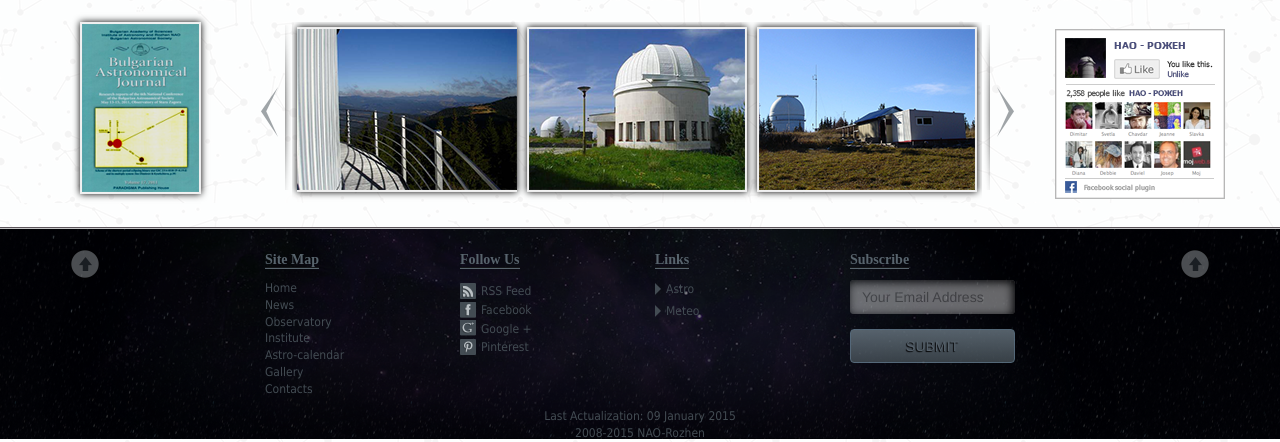
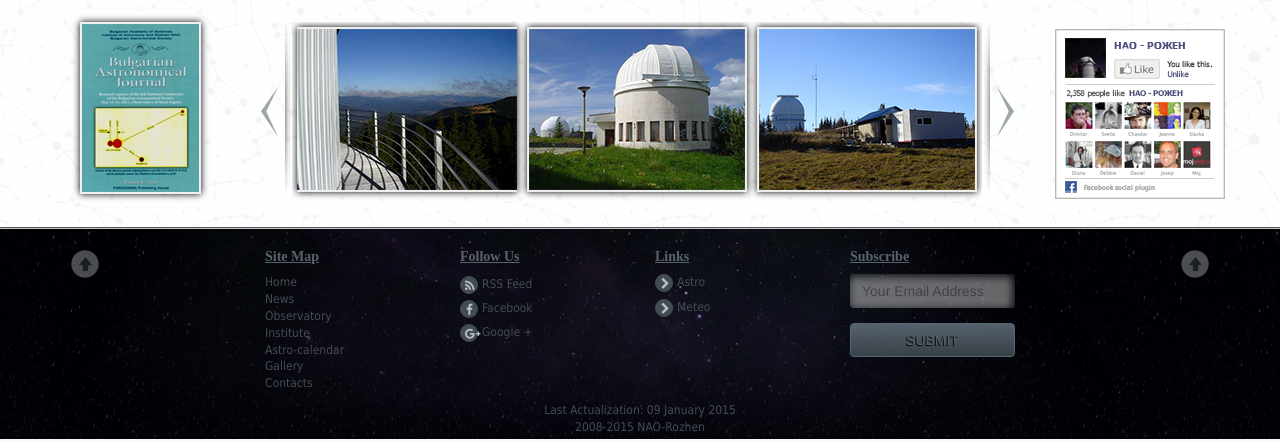
Before and after one commit to madwings/NAO-Rozhen, a CodeIgniter app: page /database/ in a window 1280 px wide. Shown: the part 805-1247 px from the top of the page. Run offline with CodeIgniter, Linux system fonts and the light colour scheme; some libraries are stand-ins or nearby versions.

Commit message:
change footer icons img with bootstrap font-awesome icons and put them into circles. add in header bootstrap cdn css for font-awesome. delete png images of social icons.

```diff
--- a/application/views/site/footer.php
+++ b/application/views/site/footer.php
@@ -9,66 +9,57 @@
 						<a href="#NAOHeader"><img  class="up" src="assets/images/icons/up.png" alt="up"></a>
 					</div>
 					<div class="col-lg-2 col-lg-offset-1">
-					<!-- ДА НАМАЛЯ КОЛОНАТА НА 1НА И ОТДОЛУ СЪЩО И
-					 ДА ПРОБВАМ ДАЛИ МНОГО ЩЕ СЕ РАЗБУТАТ. АКО НЕ СТАВА ДА ГИ
-					 ОСТАВЯ НА ДВЕ-->
-						<span class="title"><?php echo lang('site_map'); ?></span>
+						<h5 class="title"><?php echo lang('site_map'); ?></h5>
 						<ul class="links">
-							<a href="#"><li><?php echo lang('home'); ?></li></a>
-							<a href="#"><li><?php echo lang('news'); ?></li></a>
-							<a href="#"><li><?php echo lang('observatory'); ?></li></a>
-							<a href="#"><li><?php echo lang('institute'); ?></li></a>
-							<a href="#"><li><?php echo lang('astro_calendar'); ?></li></a>
-							<a href="#"><li><?php echo lang('gallery'); ?></li></a>
-							<a href="#"><li><?php echo lang('contacts'); ?></li></a>
+							<li><a href="#"><?php echo lang('home'); ?></a></li>
+							<li><a href="#"><?php echo lang('news'); ?></a></li>
+							<li><a href="#"><?php echo lang('observatory'); ?></a></li>
+							<li><a href="#"><?php echo lang('institute'); ?></a></li>
+							<li><a href="#"><?php echo lang('astro_calendar'); ?></a></li>
+							<li><a href="#"><?php echo lang('gallery'); ?></a></li>
+							<li><a href="#"><?php echo lang('contacts'); ?></a></li>
 						</ul>
 					</div>
 					<div class="col-lg-2">
-						<span class="title"><?php echo lang('follow_us'); ?></span>
+						<h5 class="title"><?php echo lang('follow_us'); ?></h5>
 						<ul class="links" id="follow">
-							<a href="#">
-
-								<li>
-									<img src="assets/images/icons/rss.png" alt="rss">
+							<li>
+								<a href="#">
+									<span class="IconBoot"><i class="fa fa-rss"></i></span>
 									<span class="socialSpan"><span class="text-uppercase">rss</span> Feed</span>
-								</li>
-							</a>
-							<a href="#">
-								<li>
-									<img src="assets/images/icons/fBook.png" alt="fBook">
+								</a>
+							</li>
+							<li>
+								<a href="#">
+									<span class="IconBoot"><i class="fa fa-facebook" id="fb-icon"></i></span>
 									<span class="socialSpan">Facebook</span>
-								</li>
-							</a>
-							<a href="#">
-								<li>
-									<img src="assets/images/icons/gPlus.png" alt="gPlus">
+								</a>
+							</li>
+							<li>
+								<a href="#">
+									<span class="IconBoot"><i class="fa fa-google-plus"></i></span>
 									<span class="socialSpan">Google &#43;</span>
-								</li>
-							</a>
-							<a href="#">
-								<li>
-									<img src="assets/images/icons/pint.png" alt="pint">
+								</a>
+							</li>
+							<!--<li>
+								<a href="#">
+									<span class="IconBoot"><i class="fa fa-pinterest"></i></span>
 									<span class="socialSpan">Pinterest</span>
-
-								</li>
-							</a>
+								</a>
+							</li>-->
 						</ul>
 					</div>
 					<div class="col-lg-1">
-						<span class="title"><?php echo lang('links'); ?></span>
+						<h5 class="title"><?php echo lang('links'); ?></h5>
 						<div class="links">
 							<ul id="footerLinks">
-								<a href="#">
-									<li><img src="assets/images/icons/arrowLink.png" alt="arrowLink"><span class="socialSpan"><?php echo lang('astro'); ?></span></li>
-								</a>
-								<a href="#">
-									<li><img src="assets/images/icons/arrowLink.png" alt="arrowLink"><span class="socialSpan"><?php echo lang('meteo'); ?></span></li>
-								</a>
+								<li><a href="#"><span class="IconBoot"><i class="fa fa-chevron-right"></i></span><span class="socialSpan"><?php echo lang('astro'); ?></span></a></li>
+								<li><a href="#"><span class="IconBoot"><i class="fa fa-chevron-right"></i></span><span class="socialSpan"><?php echo lang('meteo'); ?></span></a></li>
 							</ul>
 						</div>
 					</div>
 					<div class="col-lg-2 col-lg-offset-1">
-						<span class="title"><?php echo lang('subscribe'); ?></span>
+						<h5 class="title"><?php echo lang('subscribe'); ?></h5>
 						<div class="links">
 						<form>
 							<div class="form-group">
--- a/application/views/site/header.php
+++ b/application/views/site/header.php
@@ -10,6 +10,8 @@
 	<link rel="shortcut icon" href="favicon.ico" type="image/x-icon">
 	<link rel="stylesheet" href="assets/css/main.css">
 	<link rel="stylesheet" href="assets/css/bootstrap.min.css">
+	<!--CSS for the font-awesome icons-->
+	<link href="//maxcdn.bootstrapcdn.com/font-awesome/4.3.0/css/font-awesome.min.css" rel="stylesheet">
 
 	<!--JS-->
 	<script src="assets/js/jquery.min.js" defer></script>
--- a/assets/css/main.css
+++ b/assets/css/main.css
@@ -618,13 +618,15 @@ footer {
 .title{
 	font-family: "corbel";
 	font-weight: bold;
-	border-bottom: 2px groove #58646d;
-	width: 100px;
+	text-decoration: underline;
 	color: #58646d;
+	margin-top: 0px;
+	margin-bottom: 0px;
 }
 
 .footerContent a{
 	text-decoration: none;
+	color: #434c53;
 }
 
 .footerContent li:hover{
@@ -635,6 +637,13 @@ footer {
 .footerContent a:hover{
 	text-decoration: none;
 	font-weight: bold;
+	color: #434c53;
+}
+
+.footerContent a:focus{
+	text-decoration: none;
+	color: #434c53;
+
 }
 
 .links{
@@ -654,13 +663,38 @@ footer {
 
 .links a{
 	display: block;
+	position: relative;
 }
 
+.IconBoot{
+	border: 1px #434c53 solid;
+	border-radius: 100%;
+	width: 18px;
+	height: 18px;
+	position: absolute;
+	background-color: #434c53;
+}
+
+.fa{
+	padding-left: 4px;
+	color: #BAC0C4;
+	position: absolute;
+	padding-top: 1px;
+	line-height: 1.4 !important;
+}
+
+#fb-icon{
+	padding-left: 5px;
+}
 
 #follow{
 	padding-left: 0px ;
 	margin-top: 10px;
 
+}
+
+#follow a{
+	height: 22px;
 }
 
 #follow li{
@@ -672,8 +706,18 @@ footer {
 	margin-top: 10px;
 }
 
+#footerLinks .fa{
+	padding-left: 5px;
+	width: 14px;
+	height: 14px;
+}
+
 #footerLinks li{
 	padding-bottom: 5px;
+}
+
+#footerLinks a{
+	height: 20px;
 }
 
 #inputEmail{
@@ -683,9 +727,7 @@ footer {
 }
 
 .socialSpan{
-	position: absolute;
-	padding-top: 1px;
-	padding-left: 5px;
+	padding-left: 22px;
 }
 
 #inputEmail:focus{
```
Also changed, not shown: assets/images/icons/fBook.png (deleted), assets/images/icons/gPlus.png (deleted), assets/images/icons/pint.png (deleted), assets/images/icons/rss.png (deleted), assets/images/icons/social/facebook.png (deleted), assets/images/icons/social/gplus.png (deleted), assets/images/icons/social/mail.png (deleted), assets/images/icons/social/phone.png (deleted), assets/images/icons/social/pinterest.png (deleted), assets/images/icons/social/twitter.png (deleted).
